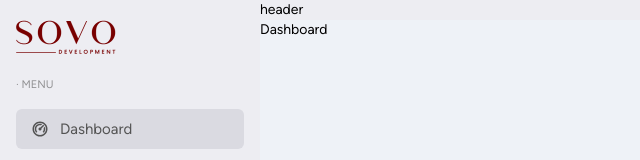
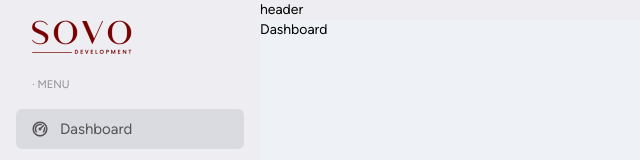
Before and after one commit to nazar-koltsun/sovo, a React (Create React App) app: page / in a window 1280 px wide. Shown: the top 160 px of the page, without its empty margins (0-640 px from the left). Built offline with nearby package versions, Linux system fonts and the light colour scheme; the HTML template or start-up script is replaced by a standard one; a web font is replaced by a local one.

Commit message:
Minor css fixes of Sidebar

```diff
--- a/src/components/Sidebar/Sidebar.jsx
+++ b/src/components/Sidebar/Sidebar.jsx
@@ -7,10 +7,10 @@ import RightArrowIcon from '../../assets/images/right-arrow.svg';
 const Sidebar = () => {
   return (
     <aside className="col-start-1 row-start-1 row-end-[-1] py-2 px-4 bg-[#EDEDF2]">
-      <img src={logo} width={101} height={54} alt="Logo" />
+      <img className='ml-4' src={logo} width={101} height={54} alt="Logo" />
 
       <div className="py-3">
-        <span className="text-[11px] uppercase text-[var(--gray)] opacity-60">
+        <span className="ml-4 text-[11px] uppercase text-[var(--gray)] opacity-60">
           · Menu
         </span>
 
```
